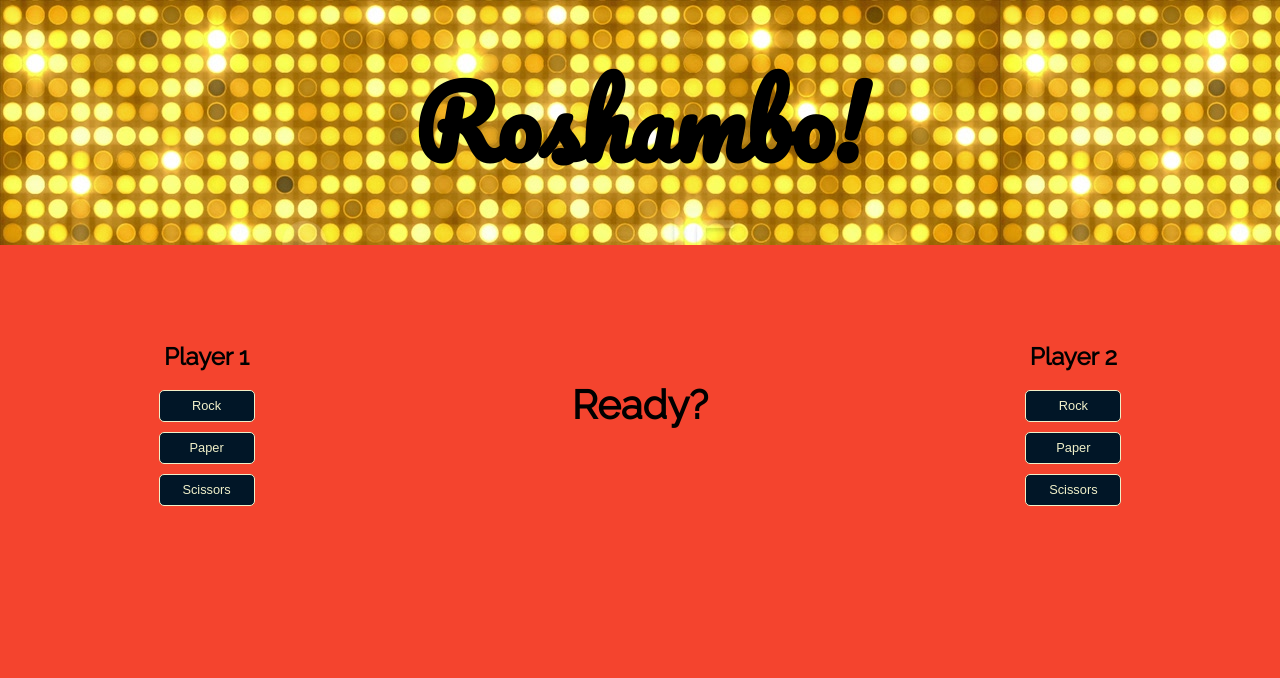
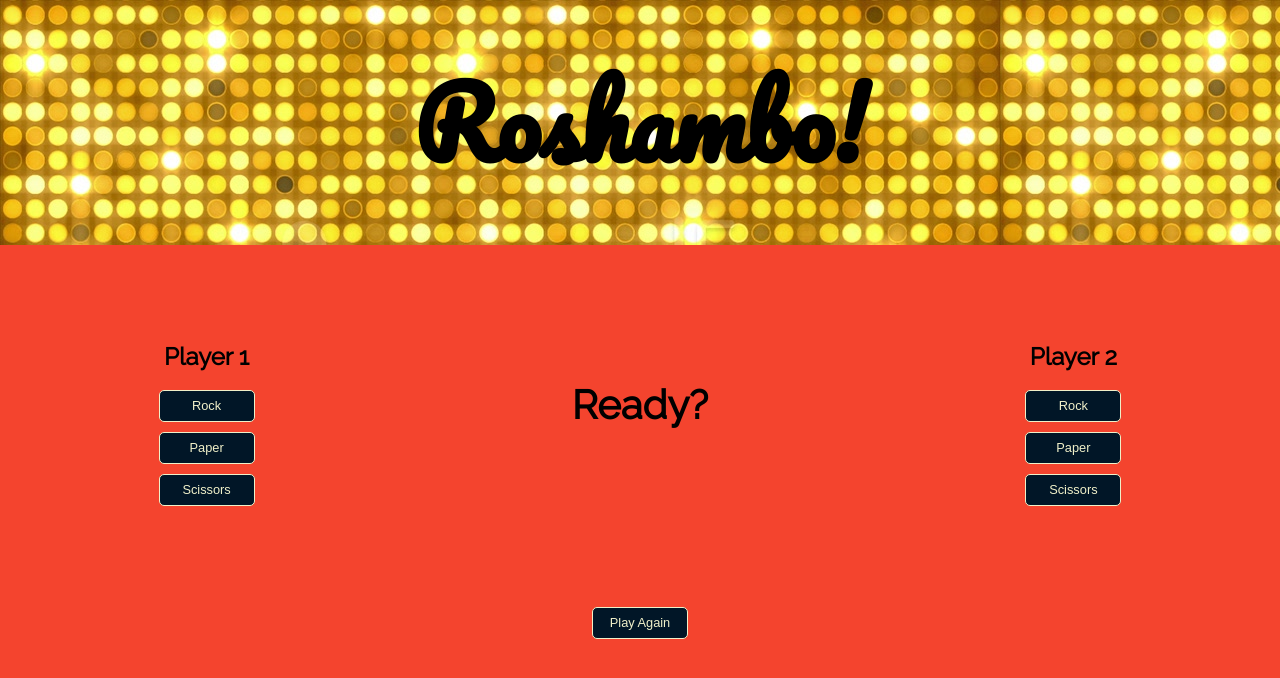
Before and after one commit to benjaminkent/roshambo, a website: page public/index.html in a window 1280 px wide. Drawn offline with Linux system fonts and the light colour scheme.

Commit message:
added play again button

```diff
--- a/public/index.html
+++ b/public/index.html
@@ -40,6 +40,10 @@
 
   </main>
 
+  <footer>
+    <button onclick="location=URL" class="replay">Play Again</button>
+  </footer>
+
 
   <script src="/main.js" charset="utf-8"></script>
 </body>
--- a/public/screen.css
+++ b/public/screen.css
@@ -63,6 +63,12 @@ button {
   outline: none;
 }
 
+footer {
+  display: flex;
+  justify-content: center;
+  padding-top: 75px;
+}
+
 .remove-choices button {
   display: none;
 }
```
